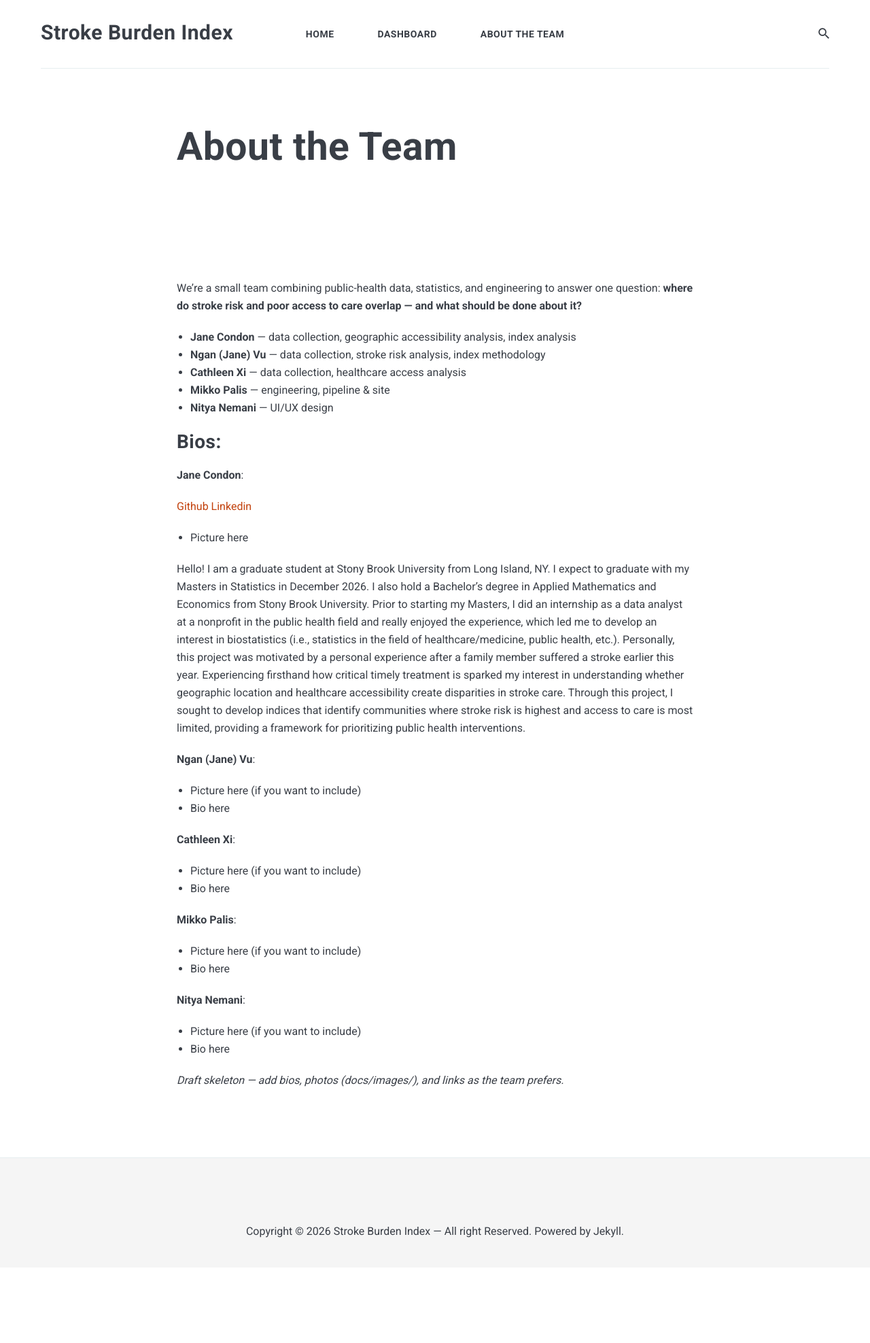
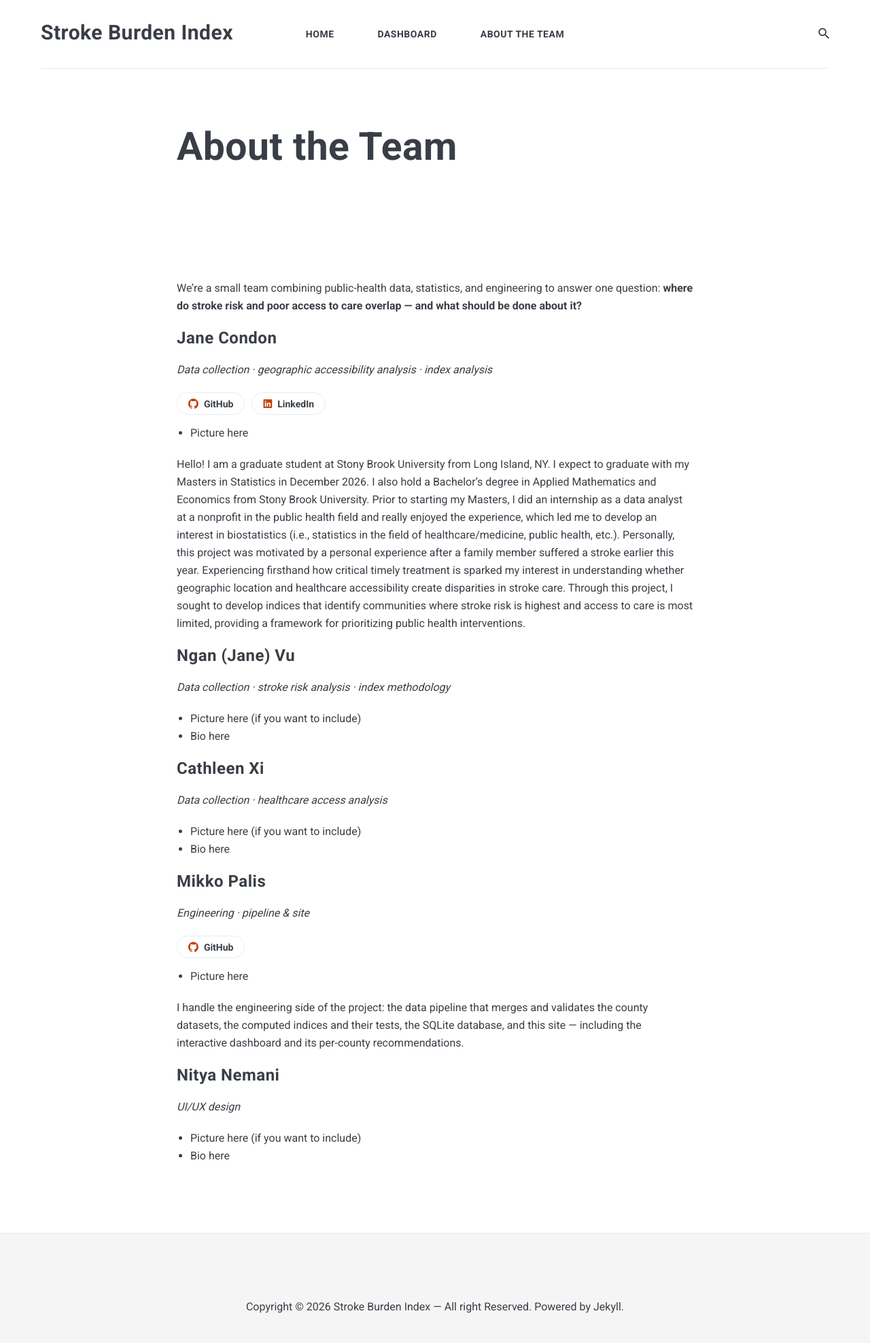
Before and after one commit to palism1/stroke-burden-index, a Jekyll site: the page built from docs/_pages/about.md, in a window 1280 px wide. Shown: the whole page at 68% size. Built offline with Jekyll 4.4.1, drawn with Linux system fonts in a browser that asks for light colours; nearby versions of some CDN libraries; before the commit the page ends 1864 px from its top, so only the background shows below that.

Commit message:
About page: drop redundant name list, roles as subtitles, logo profile buttons
Ngan Vu's structure + team feedback: the intro now flows straight into the
per-person bios (no separate name list or "Bios:" heading — each person's
role from the old list survives as an italic subtitle under their name).
GitHub/LinkedIn links become pill buttons with the site logos, using the
ionicons set the theme already loads for post share buttons. Adds a minimal
engineering bio for Mikko (repo-verifiable facts only, to be expanded).

```diff
--- a/docs/_pages/about.md
+++ b/docs/_pages/about.md
@@ -9,44 +9,46 @@ We're a small team combining public-health data, statistics, and engineering
 to answer one question: **where do stroke risk and poor access to care
 overlap — and what should be done about it?**
 
-- **Jane Condon** — data collection, geographic accessibility analysis, index analysis
-- **Ngan (Jane) Vu** — data collection, stroke risk analysis, index methodology
-- **Cathleen Xi** — data collection, healthcare access analysis
-- **Mikko Palis** — engineering, pipeline & site
-- **Nitya Nemani** — UI/UX design
+### Jane Condon
+*Data collection · geographic accessibility analysis · index analysis*
 
-## Bios:
-
-**Jane Condon**:
-
-[Github](https://github.com/janecondon) [Linkedin](https://www.linkedin.com/in/jane-condon-/)
+<div class="profile-links">
+  <a class="profile-btn" href="https://github.com/janecondon" target="_blank" rel="noopener"><i class="ion ion-logo-github"></i>GitHub</a>
+  <a class="profile-btn" href="https://www.linkedin.com/in/jane-condon-/" target="_blank" rel="noopener"><i class="ion ion-logo-linkedin"></i>LinkedIn</a>
+</div>
 
 - Picture here
 
 Hello! I am a graduate student at Stony Brook University from Long Island, NY. I expect to graduate with my Masters in Statistics in December 2026. I also hold a Bachelor's degree in Applied Mathematics and Economics from Stony Brook University. Prior to starting my Masters, I did an internship as a data analyst at a nonprofit in the public health field and really enjoyed the experience, which led me to develop an interest in biostatistics (i.e., statistics in the field of healthcare/medicine, public health, etc.). Personally, this project was motivated by a personal experience after a family member suffered a stroke earlier this year. Experiencing firsthand how critical timely treatment is sparked my interest in understanding whether geographic location and healthcare accessibility create disparities in stroke care. Through this project, I sought to develop indices that identify communities where stroke risk is highest and access to care is most limited, providing a framework for prioritizing public health interventions.
 
-
-**Ngan (Jane) Vu**:
+### Ngan (Jane) Vu
+*Data collection · stroke risk analysis · index methodology*
 
 - Picture here (if you want to include)
 - Bio here
 
-
-**Cathleen Xi**:
+### Cathleen Xi
+*Data collection · healthcare access analysis*
 
 - Picture here (if you want to include)
 - Bio here
 
-**Mikko Palis**:
+### Mikko Palis
+*Engineering · pipeline & site*
+
+<div class="profile-links">
+  <a class="profile-btn" href="https://github.com/palism1" target="_blank" rel="noopener"><i class="ion ion-logo-github"></i>GitHub</a>
+</div>
+
+- Picture here
+
+I handle the engineering side of the project: the data pipeline that merges
+and validates the county datasets, the computed indices and their tests, the
+SQLite database, and this site — including the interactive dashboard and its
+per-county recommendations.
+
+### Nitya Nemani
+*UI/UX design*
 
 - Picture here (if you want to include)
 - Bio here
-
-
-**Nitya Nemani**:
-
-- Picture here (if you want to include)
-- Bio here
-
-*Draft skeleton — add bios, photos (docs/images/), and links as the team
-prefers.*
--- a/docs/_sass/4-layouts/_page.scss
+++ b/docs/_sass/4-layouts/_page.scss
@@ -62,3 +62,36 @@
     }
   }
 }
+
+// About page — per-person profile buttons (GitHub / LinkedIn). Icons come
+// from the ionicons set head.html already loads for the post share buttons.
+.profile-links {
+  display: flex;
+  flex-wrap: wrap;
+  gap: 10px;
+  margin: 6px 0 14px;
+
+  .profile-btn {
+    display: inline-flex;
+    align-items: center;
+    gap: 8px;
+    padding: 7px 16px;
+    border: 1px solid $light-gray;
+    border-radius: 999px;
+    font-size: 14px;
+    font-weight: 600;
+    line-height: 1;
+    color: $dark;
+    transition: border-color .2s, color .2s;
+
+    i {
+      font-size: 17px;
+      color: $brand-color;
+    }
+
+    &:hover {
+      border-color: $brand-color;
+      color: $brand-color;
+    }
+  }
+}
```
